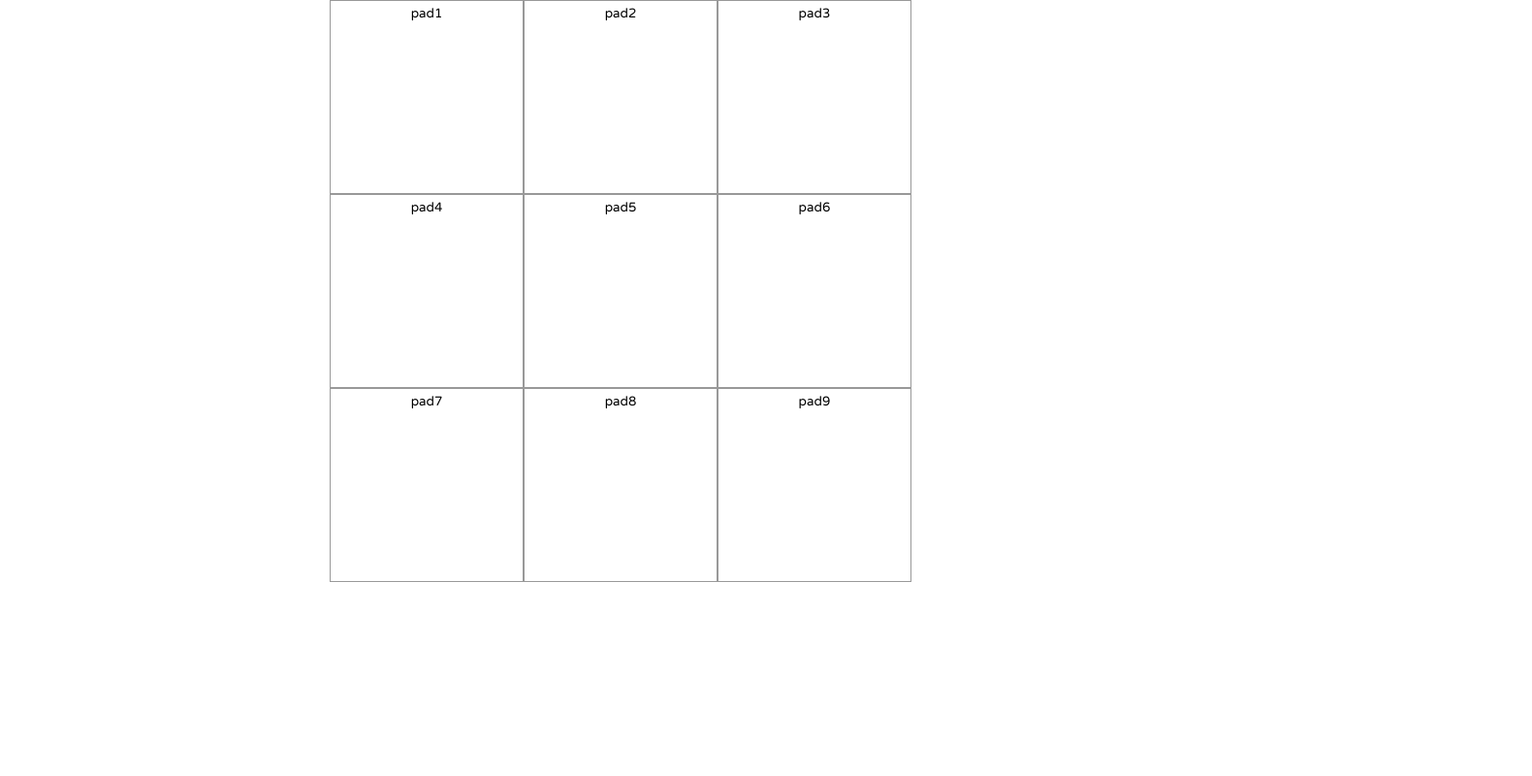
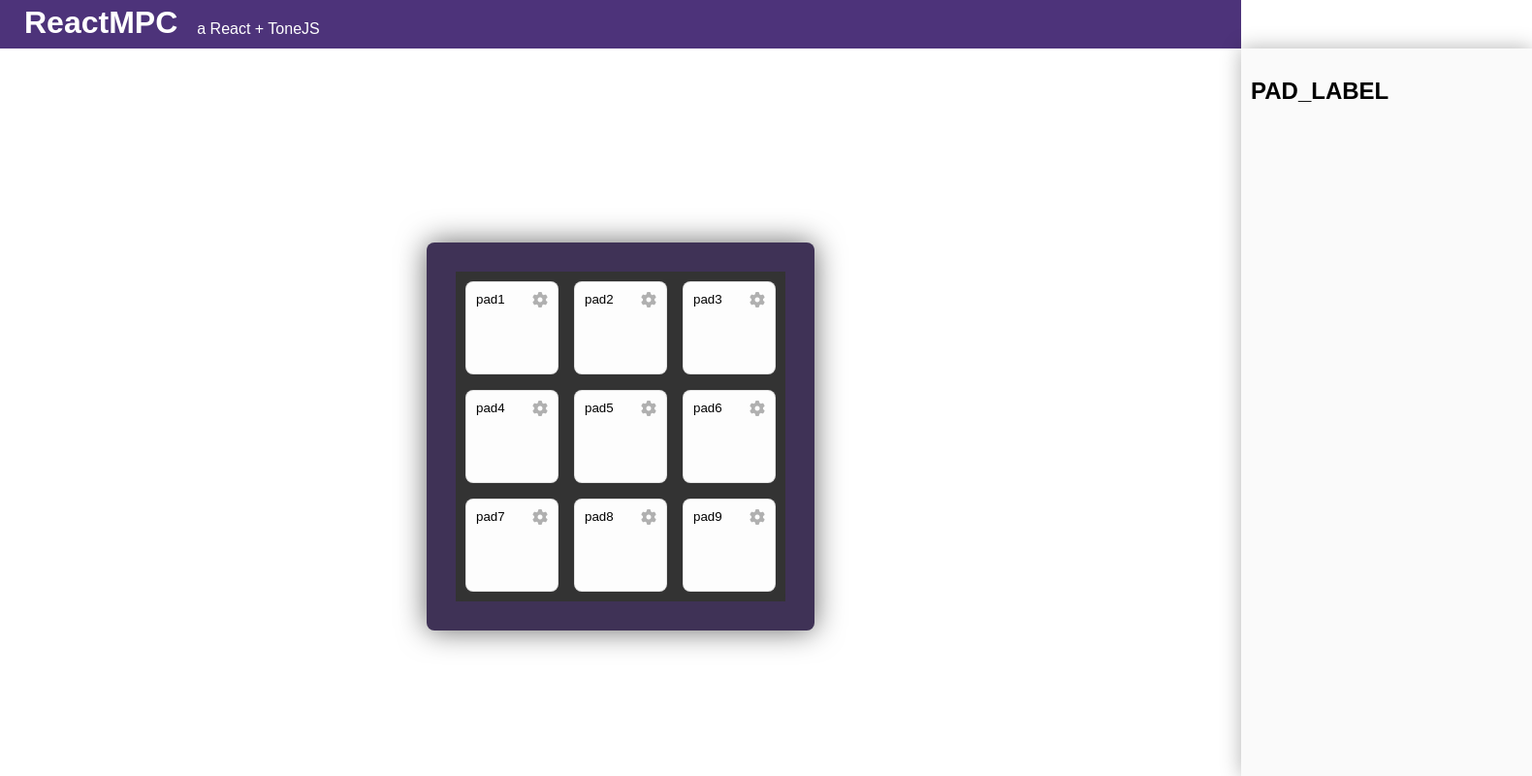
Before and after one commit to StefanYohansson/vox-panda, a React app: page / in a window 1280 px wide. Shown: the whole page at 97% size, 1580 px wide, since content can reach past the window. Built offline with nearby package versions, Linux system fonts and the light colour scheme; a web font is replaced by a local one.

Commit message:
adding edit sidebar

```diff
--- /dev/null
+++ b/src/Tone.js
@@ -0,0 +1,8 @@
+let synth = null;
+
+export function getInstance(_synth) {
+  if (!synth) {
+    synth = _synth;
+  }
+  return synth;
+}
--- a/src/actions/actions.js
+++ b/src/actions/actions.js
@@ -10,3 +10,16 @@ export function removeKeyEvent() {
     type: 'REMOVE_KEY_EVENT',
   }
 }
+
+export function setCurrent(pad) {
+  return {
+    type: 'SET_CURRENT_PAD',
+    pad
+  }
+}
+
+export function CleanCurrent() {
+  return {
+    type: 'CLEAN_CURRENT_PAD',
+  }
+}
--- a/src/components/app.js
+++ b/src/components/app.js
@@ -1,17 +1,30 @@
 import React, { Component } from 'react';
 import { connect } from 'react-redux';
+import { keyEvent } from '../actions/actions';
 import Mpc from './mpc';
-import { keyEvent } from '../actions/actions';
+import Sidebar from './sidebar';
 
 class App extends Component {
   componentDidMount() {
-    window.addEventListener('keypress', (evt) => this.props.dispatch(keyEvent(evt.key)));
+    window.addEventListener('keypress', evt => this.props.dispatch(keyEvent(evt.key)));
   }
+
   render() {
+    const {
+      dispatch, keyPressed, pads,
+      currentPad
+    } = this.props;
     return (
-      <main >
-        <Mpc dispatch={this.props.dispatch} keyPressed={this.props.keyPressed} pads={this.props.pads} />
-      </main>
+      <div>
+        <header>
+          <h1>{'ReactMPC'}</h1>
+          <p>{'a React + ToneJS'}</p>
+        </header>
+        <main >
+          <Mpc dispatch={dispatch} keyPressed={keyPressed} pads={pads} />
+          <Sidebar currentPad={currentPad} />
+        </main>
+      </div>
     );
   }
 }
@@ -19,6 +32,7 @@ class App extends Component {
 export default connect(state => {
   return ({
     pads: state.pads,
-    keyPressed: state.keyPressed
+    keyPressed: state.keyPressed,
+    currentPad: state.currentPad
   });
 })(App);
--- a/src/components/mpc.js
+++ b/src/components/mpc.js
@@ -1,17 +1,17 @@
 import React, { Component } from 'react';
 import Pad from './pad';
-import Tone from 'tone';
 
 class Mpc extends Component {
   render() {
-    const Synth = new Tone.Synth().toMaster();
     const pads = this.props.pads;
     const keyPressed = this.props.keyPressed;
     return (
       <div className="mpc-container">
-        {
-          pads.map(pad => <Pad dispatch={this.props.dispatch} keyPressed={keyPressed} Synth={Synth} pad={pad}/>)
-        }
+        <div className="pads-container">
+          {
+            pads.map(pad => <Pad dispatch={this.props.dispatch} keyPressed={keyPressed} pad={pad}/>)
+          }
+        </div>
       </div>
     );
   }
--- a/src/components/pad.js
+++ b/src/components/pad.js
@@ -1,42 +1,39 @@
 import React, { Component } from 'react';
-import { removeKeyEvent } from '../actions/actions';
+import { removeKeyEvent, setCurrent } from '../actions/actions';
+import { getInstance } from '../Tone';
 
 class Pad extends Component {
-  constructor(props) {
-    super(props);
-    this.state = {
-      active: false
-    };
-  }
-
   componentWillReceiveProps(nextProps) {
     this.handleKeys(nextProps.keyPressed)
   }
 
   handleTouch = () => {
-    const { Synth, pad, dispatch } = this.props;
+    const { pad, dispatch } = this.props;
+    const Synth = getInstance();
     Synth.triggerAttackRelease(pad.envelope.attack, pad.envelope.release);
-    this.setState({ active: false });
     dispatch(removeKeyEvent());
   }
 
   handleKeys = (keyPressed) => {
     const padKey = this.props.pad.key;
     if (padKey == keyPressed) {
-      this.setState({ active: true }, this.handleTouch)
-
+      this.handleTouch();
     }
   }
 
   render() {
-    const { pad: { label, key } } = this.props;
+    const { pad: { label, key }, dispatch } = this.props;
     return(
       <div
-        onMouseDown={evt => {
-          this.setState({ active: true }, () => this.handleTouch(evt))
-        }}
-        className={`pad-container ${this.state.active ? 'active' : ''}`}>
+        onMouseDown={this.handleTouch}
+        className={`pad-container ${false ? 'active' : ''}`}>
         <small>{label}</small>
+        <nav className="actions-container">
+          <i className="fa fa-cog" onClick={() => {
+            console.log(dispatch, this.props.pad)
+            dispatch(setCurrent(this.props.pad))
+          }}/>
+        </nav>
       </div>
     );
   }
--- /dev/null
+++ b/src/components/sidebar.js
@@ -0,0 +1,14 @@
+import React, { Component } from 'react';
+
+class Sidebar extends Component {
+  render() {
+  const { currentPad } = this.props;
+    return (
+      <aside className={`sidebar-container ${currentPad ? 'active' : ''}`}>
+        <h2>{'PAD_LABEL'}</h2>
+      </aside>
+    );
+  }
+}
+
+export default Sidebar;
--- a/src/index.html
+++ b/src/index.html
@@ -1,13 +1,10 @@
 <html>
   <head>
-    <title> BigBall </title>
-    <link rel="stylesheet" type="text/css" href="http://cdn.jsdelivr.net/jquery.slick/1.6.0/slick.css"/>
-    <link href="https://fonts.googleapis.com/css?family=Quicksand|Varela+Round" rel="stylesheet">
-    <script src="https://use.fontawesome.com/15565cea8f.js"></script>
+    <title>ReactMPC</title>
+    <link href="https://fonts.googleapis.com/css?family=Bubbler+One" rel="stylesheet">
   </head>
   <body>
     <div id="root"></div>
-    <script type="text/javascript" src="https://cdnjs.cloudflare.com/ajax/libs/jquery/3.2.1/jquery.min.js"></script>
-    <script type="text/javascript" src="http://cdn.jsdelivr.net/jquery.slick/1.6.0/slick.min.js"></script>
+    <script src="https://use.fontawesome.com/15565cea8f.js"></script>
   </body>
 </html>
--- a/src/index.js
+++ b/src/index.js
@@ -4,10 +4,15 @@ import ReactDOM from 'react-dom';
 import { Provider } from 'react-redux';
 import { createStore } from 'redux';
 import App from './components/app.js';
+import { getInstance } from './Tone';
+import Tone from 'tone';
 
 import appReducer from './reducers/appReducer.js'
 const root = document.getElementById('root');
 const store = createStore(appReducer);
+
+const Synth = new Tone.Synth().toMaster();
+getInstance(Synth);
 
 console.log(store);
 ReactDOM.render(
--- a/src/reducers/appReducer.js
+++ b/src/reducers/appReducer.js
@@ -99,7 +99,9 @@ const initialState = {
         type: "triangle"
       }
     },
-  ]
+  ],
+  keyPressed: '',
+  currentPad: null
 }
 
 export default function appReducer(state = initialState, action) {
@@ -117,6 +119,18 @@ export default function appReducer(state = initialState, action) {
         keyPressed: ''
       }
 
+    case 'SET_CURRENT_PAD':
+      const pad = action.pad;
+      return {
+        ...state,
+        currentPad: pad
+      }
+
+    case 'CLEAN_CURRENT_PAD':
+      return {
+        ...state,
+        currentPad: null
+      }
     default:
       return state
   }
--- a/src/styles/main.less
+++ b/src/styles/main.less
@@ -14,7 +14,7 @@ body {
 }
 
 h1, h2, h3, h4, h5, h6 {
-  font-family: 'Quicksand', sans-serif;
+  font-family: 'Bubbler One', sans-serif;
 }
 
 * {
@@ -22,25 +22,81 @@ h1, h2, h3, h4, h5, h6 {
   box-sizing: border-box;
 }
 
+header {
+  position: relative;
+  height: 50px;
+  background: rgb(77, 51, 122);
+  padding: 5px;
+  color: white;
+  display: flex;
+  & h1 {
+    margin: 0 20px 0;
+  }
+}
+
+.sidebar-container {
+  position: absolute;
+  width: 300px;
+  height: ~"calc(100% - 50px)";
+  right: -300px;
+  top: 50px;
+  padding: 10px;
+  box-sizing: border-box;
+  transition: .5s ease-in-out;
+  background: #fafafa;
+  box-shadow: 0px 0px 20px rgba(0,0,0,0.3);
+}
+
+.sidebar-container.active {
+  right: 0px;
+}
 .mpc-container {
   position: relative;
+  margin: 0 auto;
+  top: -50%;
+  transform: translateY(50%);
+  width: 400px;
+  height: 400px;
+  user-select: none;
+  border: 30px solid rgba(77, 51, 122, 0.5);
+  box-shadow: 0px 0px 30px rgba(0,0,0,0.6);
+  background: #333;
+  border-radius: 8px;
+  & .pads-container {
     display: flex;
     flex-flow: row wrap;
-  margin: 0 auto;
-  width: 600px;
-  height: 600px;
-  user-select: none;
-  text-align: center;
+    justify-content: space-between;
+    align-content: space-between;
+    border-radius: 8px;
+    width: 100%;
+    padding: 10px;
+    height: 100%;
+    background: #333;
     & .pad-container {
-    height: 33.333%;
-    width: 33.333%;
+      display: flex;
+      flex-flow: row wrap;
+      justify-content: space-between;
+      height: 30%;
+      flex-basis: 30%;
       cursor: pointer;
+      background: #fdfdfd;
       box-sizing: border-box;
-    border: 1px solid rgba(0,0,0,0.4);
-    padding: 5px;
+      border-radius: 8px;
+      border: 1px solid rgba(0,0,0,0.1);
+      padding: 10px;
+      & .actions-container {
+        color: rgba(100, 100, 100, 0.5);
+        transition: .2s ease-in-out;
+      }
       &.active {
         border: 1px solid red;
         background: red;
       }
+      &:hover {
+        & .actions-container {
+          color: #333;
         }
       }
+    }
+  }
+}
```
Lines whose indentation alone changed are shown as unchanged.
